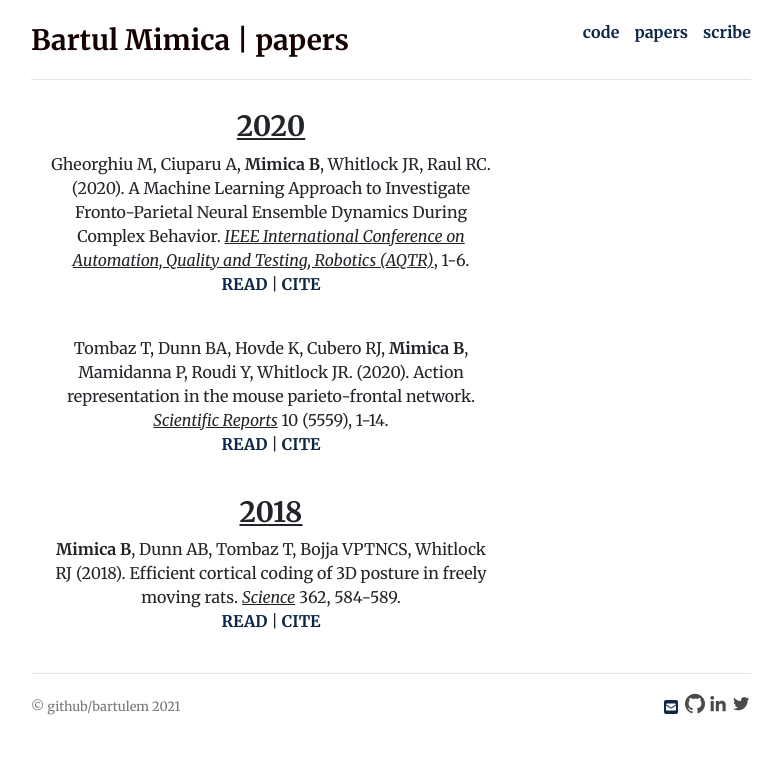
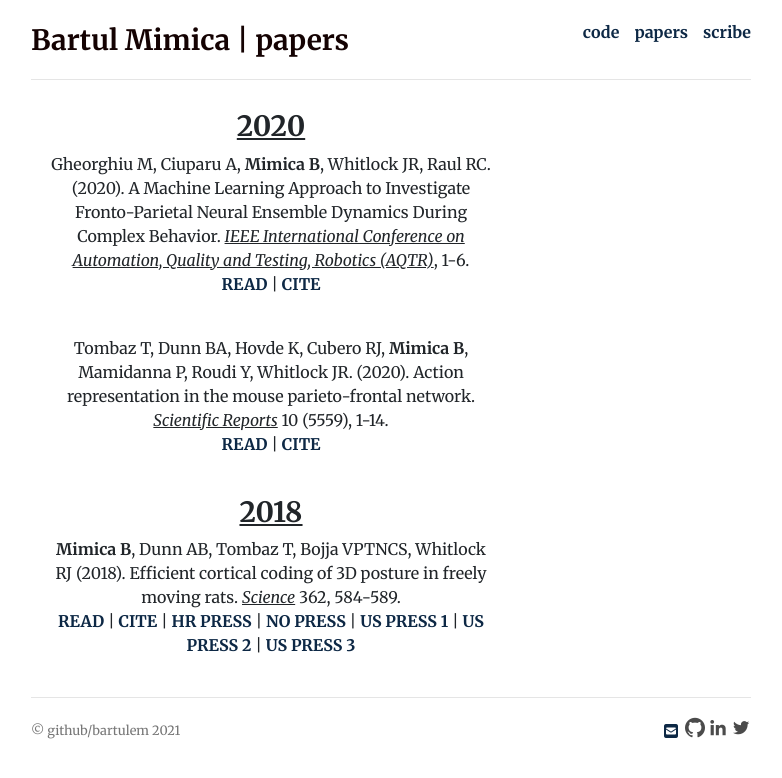
Before and after one commit to bartulem/bartulem.github.io, a Jekyll site: the page built from papers/index.html, in a window 1280 px wide. Shown: the top 778 px of the page, without its empty margins (249-1031 px from the left). Built offline with Jekyll 4.4.1, drawn with Linux system fonts in a browser that asks for light colours; nearby versions of some CDN libraries; comment, search, counter and statistics services are not loaded; a style sheet for code colours, icons or effects is not loaded.

Commit message:
add media articles

```diff
--- a/papers/index.html
+++ b/papers/index.html
@@ -37,7 +37,12 @@ category: papers
 	   <h3 id="2018"> <u>2018</u></h3>
       	   <p><b>Mimica B</b>, Dunn AB, Tombaz T, Bojja VPTNCS, Whitlock RJ (2018). Efficient cortical coding of 3D posture in freely moving rats. <u><em>Science</em></u> 362, 584-589.<br>
 	   <a href="https://science.sciencemag.org/content/362/6414/584" target="_blank">READ</a> |
-	   <a href="/files/mimica2018.bib" download>CITE</a></p><br>
+	   <a href="/files/mimica2018.bib" download>CITE</a> |
+           <a href="https://www.jutarnji.hr/life/znanost/hrvat-na-celu-tima-koji-je-povezao-polozaj-tijela-s-neuroloskim-promjenama-8022581" target="_blank">HR PRESS</a> |
+           <a href="https://norwegianscitechnews.com/2018/11/scientists-record-posture-coding-neurons-in-the-cortex/" target="_blank">NO PRESS</a> |
+	   <a href="https://www.popularmechanics.com/science/health/a24512154/brain-cells-posture-neurons/" target="_blank">US PRESS 1</a> |
+	   <a href="https://www.discovermagazine.com/mind/scientists-find-brain-cells-that-could-explain-how-we-control-posture" target="_blank">US PRESS 2</a> |
+	   <a href="https://medicalxpress.com/news/2018-11-neural-cells-rat-brain-tuned.html" target="_blank">US PRESS 3</a></p><br>
 	</center>
     </div>
     <div class="col-sm-4">
```
